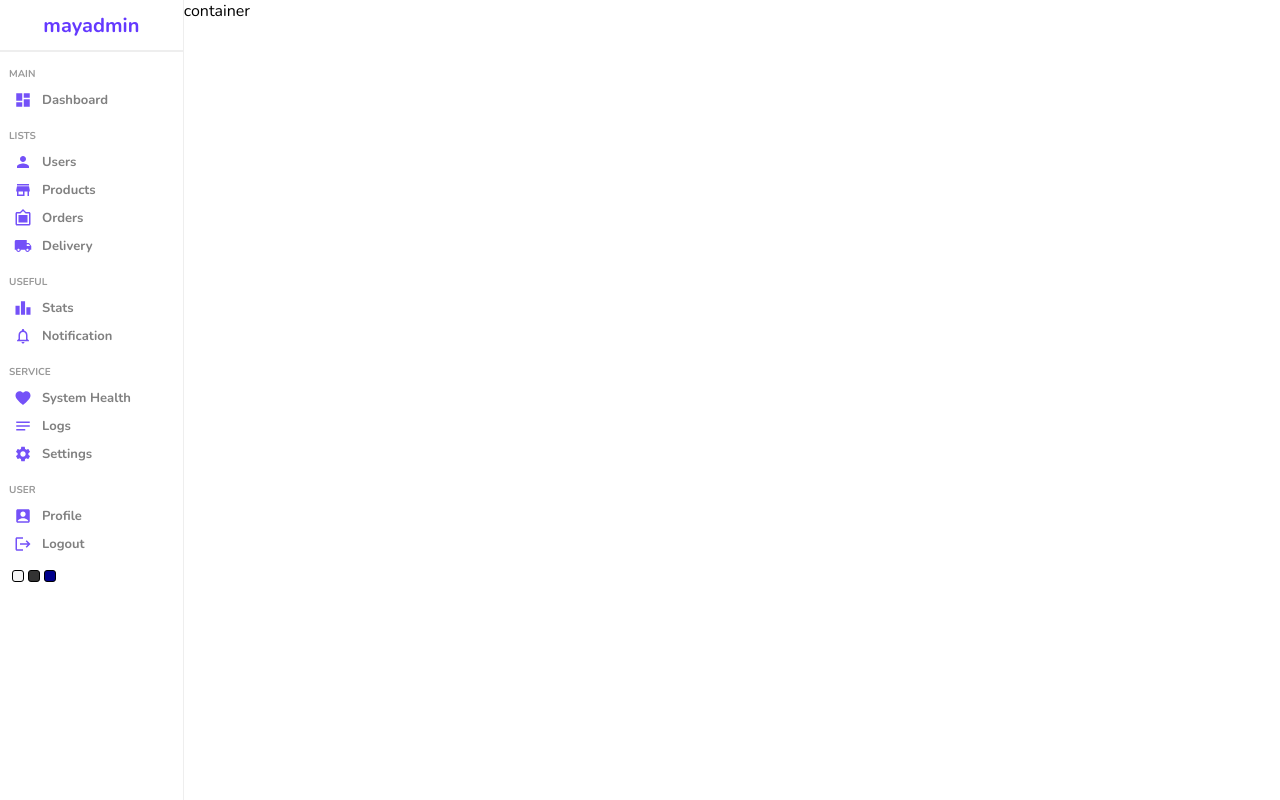
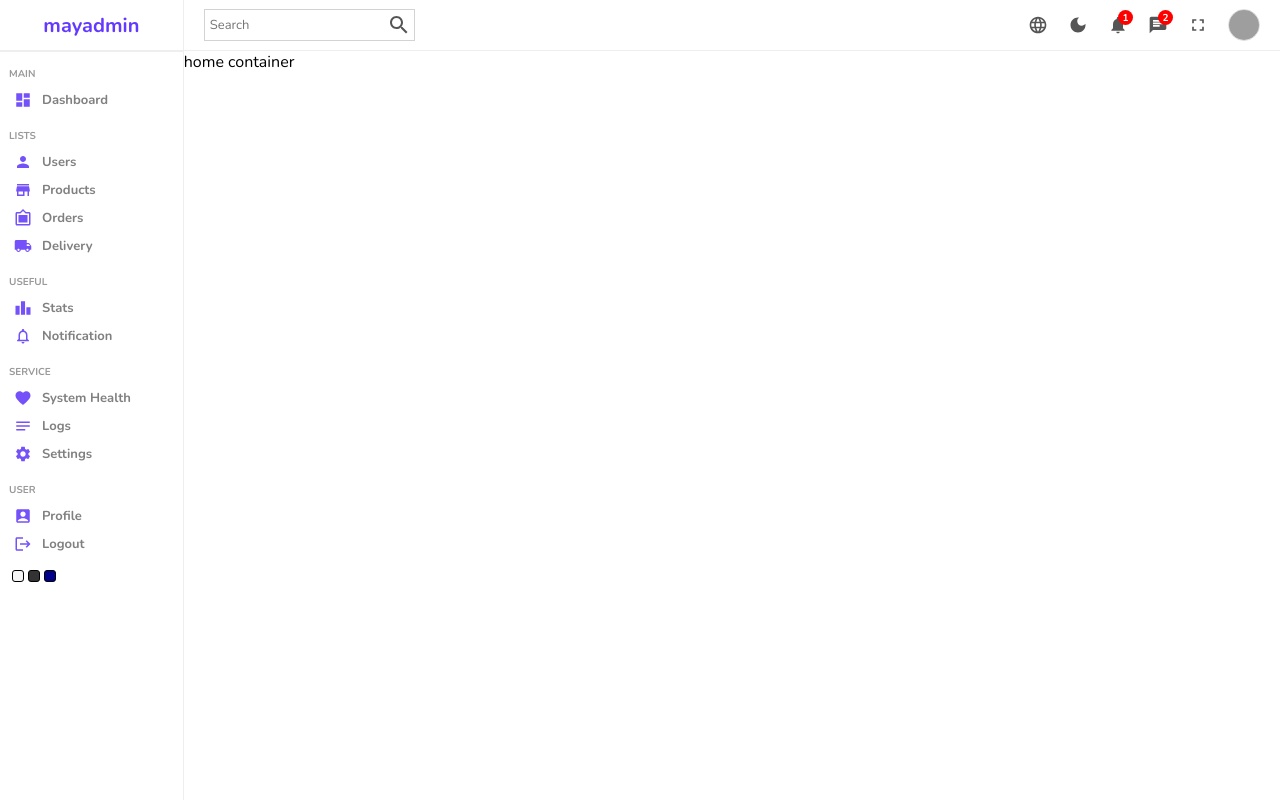
Before and after one commit to mayapony/admin-dashboard, a React (Vite) app: page / in a window 1280 px wide. Built offline with nearby package versions, Linux system fonts and the light colour scheme; grey boxes are pictures that could not be loaded.

Commit message:
✨ add navbar style

```diff
--- a/src/components/navbar/Navbar.jsx
+++ b/src/components/navbar/Navbar.jsx
@@ -1,6 +1,47 @@
+import ChatIcon from '@mui/icons-material/Chat';
+import DarkModeIcon from '@mui/icons-material/DarkMode';
+import FullscreenIcon from '@mui/icons-material/Fullscreen';
+import LanguageIcon from '@mui/icons-material/Language';
+import NotificationsIcon from '@mui/icons-material/Notifications';
+import SearchIcon from '@mui/icons-material/Search';
 import React from 'react';
 import './navbar.scss';
 
 export const Navbar = () => {
-  return <div>Navbar</div>;
+  return (
+    <div className="navbar">
+      <div className="wrapper">
+        <div className="search">
+          <input type="text" placeholder="Search" />
+          <SearchIcon className="icon" />
+        </div>
+        <div className="items">
+          <div className="item">
+            <LanguageIcon className="icon" />
+          </div>
+          <div className="item">
+            <DarkModeIcon className="icon" />
+          </div>
+          <div className="item">
+            <NotificationsIcon className="icon" />
+            <div className="counter">1</div>
+          </div>
+          <div className="item">
+            <ChatIcon className="icon" />
+            <div className="counter">2</div>
+          </div>
+          <div className="item">
+            <FullscreenIcon className="icon" />
+          </div>
+          <div className="item">
+            <img
+              src="https://gravatar.com/avatar/a9c1455b7ad1bcbdf7e31079dd6dcc34?s=400&d=robohash&r=x"
+              alt="avatar"
+              className="avatar"
+            />
+          </div>
+        </div>
+      </div>
+    </div>
+  );
 };
--- a/src/components/navbar/navbar.scss
+++ b/src/components/navbar/navbar.scss
@@ -0,0 +1,69 @@
+.navbar {
+  height: 50px;
+  border-bottom: 0.5px solid #eee;
+  font-size: 14px;
+  color: #555;
+  .wrapper {
+    height: 100%;
+    display: flex;
+    justify-content: space-between;
+    align-items: center;
+    .search {
+      margin-left: 20px;
+      display: flex;
+      justify-content: center;
+      align-items: center;
+      border: 0.5px solid lightgray;
+      padding: 3px;
+
+      input {
+        border: none;
+        outline: none;
+        background: transparent;
+
+        &::placeholder {
+          font-size: 13px;
+        }
+      }
+    }
+
+    .items {
+      display: flex;
+      align-items: center;
+
+      .item {
+        display: flex;
+        align-items: center;
+        margin-right: 20px;
+        position: relative;
+
+        .icon {
+          font-size: 20px;
+        }
+
+        .counter {
+          display: flex;
+          align-items: center;
+          justify-content: center;
+          height: 15px;
+          width: 15px;
+          background-color: red;
+          border-radius: 50%;
+          font-size: 10px;
+          font-weight: bold;
+          position: absolute;
+          right: -5px;
+          top: -5px;
+          color: white;
+        }
+
+        .avatar {
+          height: 30px;
+          width: 30px;
+          border: 0.5px solid #ddd;
+          border-radius: 50%;
+        }
+      }
+    }
+  }
+}
--- a/src/pages/home/Home.jsx
+++ b/src/pages/home/Home.jsx
@@ -1,3 +1,4 @@
+import { Navbar } from '@/components/navbar/Navbar';
 import { Sidebar } from '@/components/sidebar/Sidebar';
 import React from 'react';
 import './home.scss';
@@ -6,7 +7,10 @@
   return (
     <div className="home">
       <Sidebar />
-      <div className="homeContainer">container</div>
+      <div className="homeContainer">
+        <Navbar />
+        home container
+      </div>
     </div>
   );
 };
```
